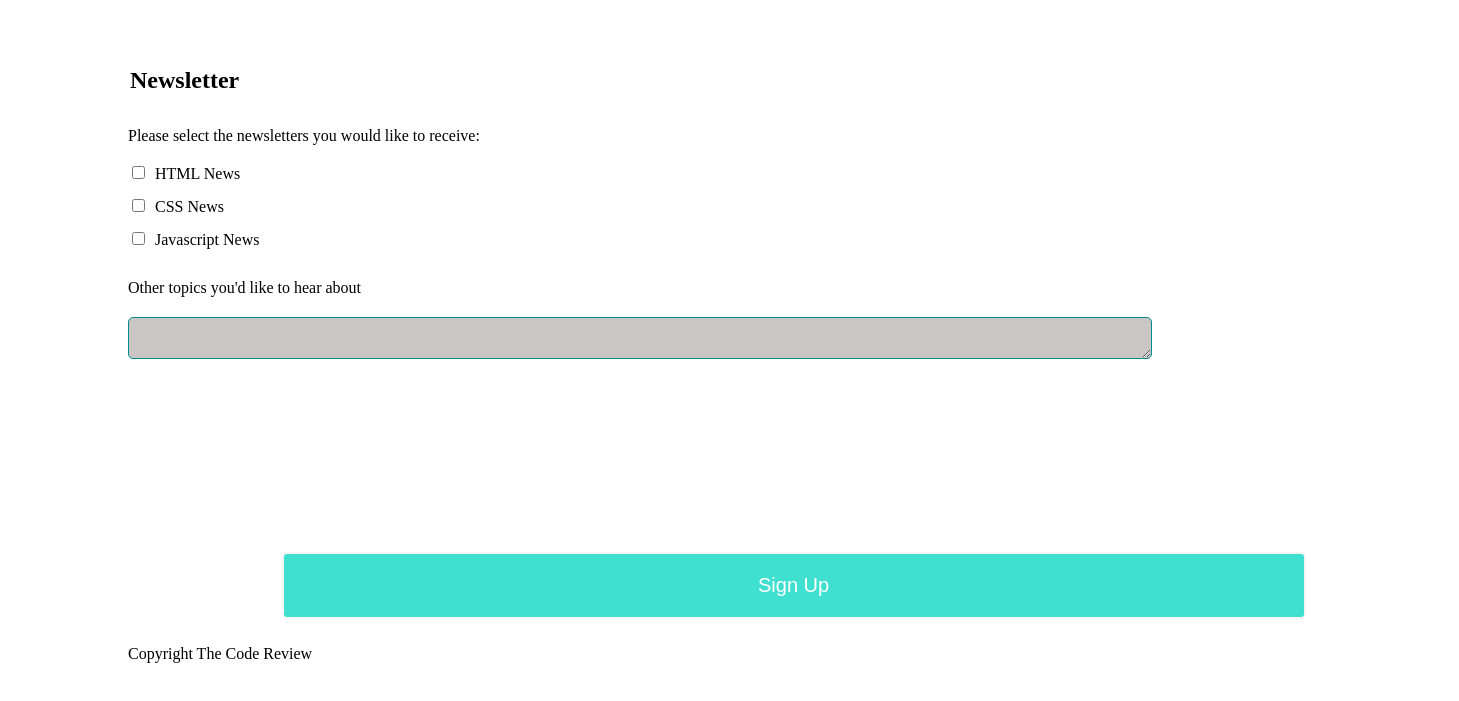
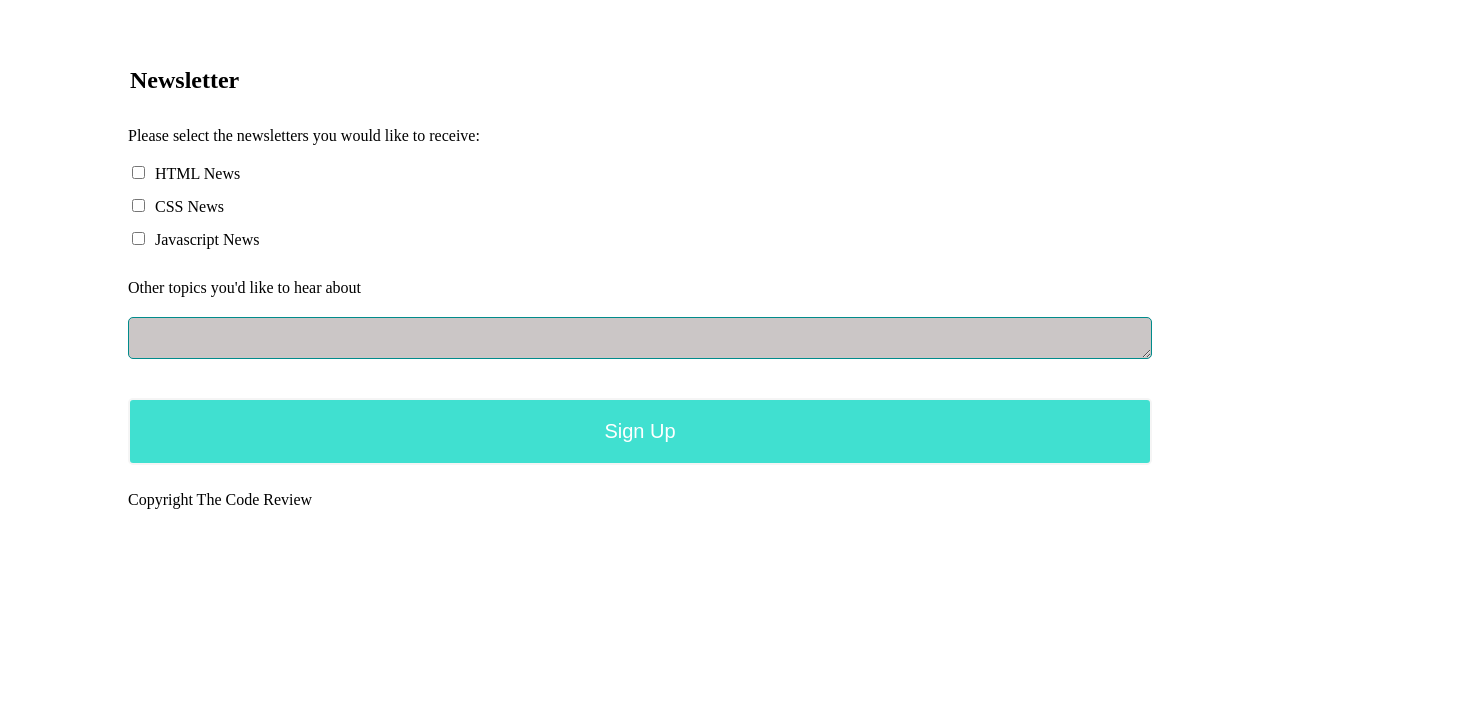
Before and after one commit to jharlow34/Techdegree-Project-3---Joseph-Harlow, a plain HTML site: page index.html in a window 1280 px wide. Shown: the part 875-1576 px from the top of the page, 1459 px wide, since content can reach past the window. After the commit the page ends 1512 px from the top, so only its background shows below. Drawn offline with Linux system fonts and the light colour scheme.

Commit message:
Update styles.css

```diff
--- a/styles.css
+++ b/styles.css
@@ -151,7 +151,6 @@ label[for="other"] {
 
 button {
   padding: 12px 24px;
-  margin: 15%;
   color: #FFF;
   background-color: turquoise;
   font-size: 20px;
```
